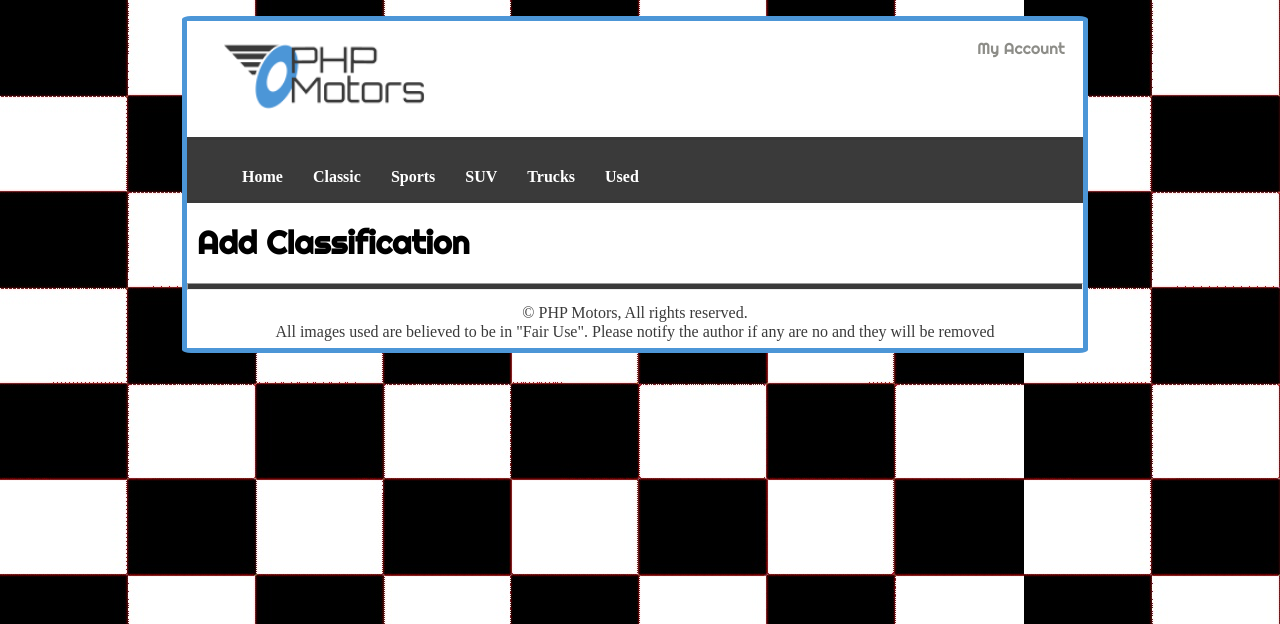
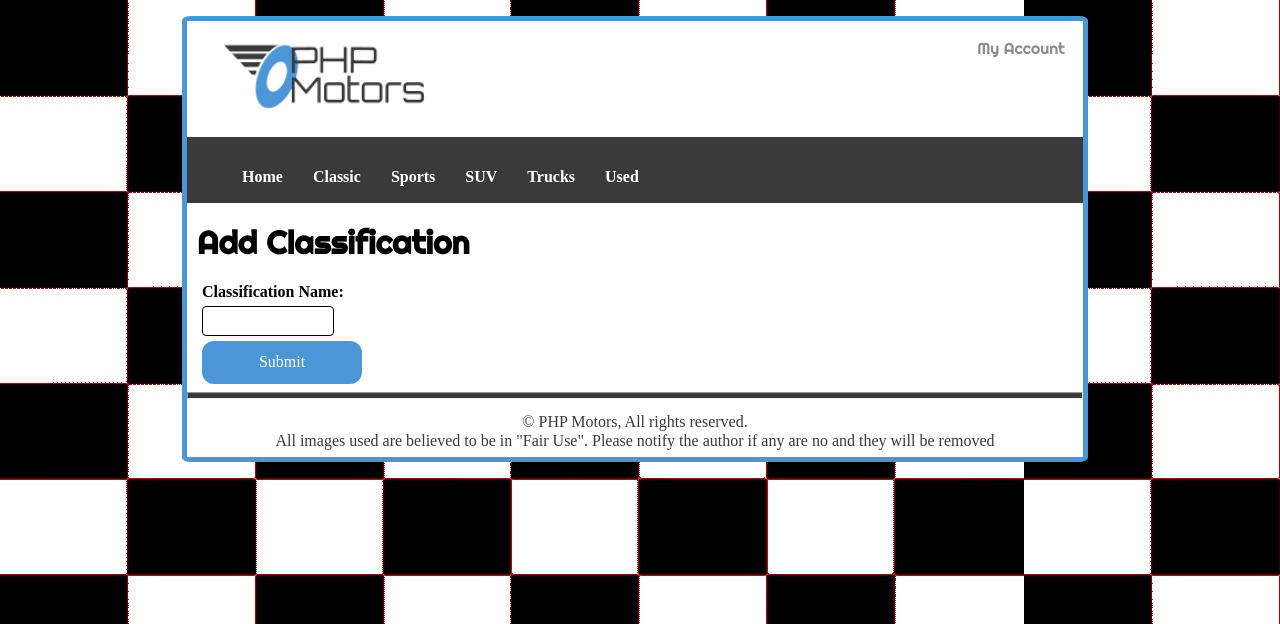
Before and after one commit to techmike12/htdocs, a PHP site: page /phpmotors/vehicles/index.php?action=addClass in a window 1280 px wide. Shown: the top 624 px of the page. Run offline with PHP 8.4, Linux system fonts and the light colour scheme; data comes from the database, SQL or seed files in the repository.

Commit message:
Enhancement 5

```diff
--- a/phpmotors/css/medium.css
+++ b/phpmotors/css/medium.css
@@ -52,4 +52,8 @@
     #background {
         background-image: url(/phpmotors/images/site/checkerboard.jpg);
     }
+
+    input[type=text], [type=password], select {
+        width: 15%;
+    }
 }
--- a/phpmotors/css/small.css
+++ b/phpmotors/css/small.css
@@ -179,46 +179,6 @@ h2 {
     height: 5px
 }
 
-/* Login/Registration Form*/
-#login {
-    background-repeat: no-repeat;
-    padding-left: 5px;
-    display: grid;
-    grid-template-columns: 1fr 3fr;
-}
-
-#login li{
-    list-style-type: none;
-    padding: .75rem 1.5rem;
-}
-
-#login label{
-    width: 100%;
-    max-width: 10rem;
-    padding: .75rem;
-    font-size: 1rem;
-    padding-right:10px;
-}
-
-form input.submitBtn {
-    display: block;
-    border: none;
-    background-color: #4c96d7;
-    color: white;
-    border-radius: 12px;
-    padding: .75rem 1.5rem;
-    width: 100%;
-    max-width: 10em;
-}
-
-form li input{
-    max-width: 10rem;
-}
-
-#needReg{
-    margin-left: 5rem;
-}
-
 /*Notification from controller about account creation*/
 .center{
     color: red;
@@ -236,6 +196,42 @@ form li input{
     margin-left: 2%;
 }
 
+#forms {
+    background-repeat: no-repeat;
+    padding-left: 15px;
+    display: grid;
+    grid-template-columns: 1fr;
+}
+
+#forms label {
+    font-weight: bold;
+}
+
+input[type=text], [type=password], select {
+    width: 35%;
+    padding: 5px 5px;
+    margin: 5px 0;
+    display: inline-block;
+    border: 1px solid black;
+    border-radius: 4px;
+    box-sizing: border-box;
+}
+
+form input.submitBtn {
+    display: block;
+    border: none;
+    background-color: #4c96d7;
+    color: white;
+    border-radius: 12px;
+    padding: .75rem 1.5rem;
+    width: 100%;
+    max-width: 10em;
+}
+
+#needReg{
+    margin-left: 1rem;
+}
+
 footer {
     height: 100px;
     width: 100%;
--- a/phpmotors/vehicles/index.php
+++ b/phpmotors/vehicles/index.php
@@ -10,7 +10,7 @@
 
     # Get the array of classifications
     $classifications = getClassifications();
-    # Test array
+    #Test array
     #var_dump($classifications);
     #    exit;
 
@@ -25,12 +25,18 @@
     #echo $navList;
     #    exit;
 
-    # variable to build a dynamic drop-down select list
-    $classificationList = getClassifications();
     # Get Array Length
     #Test array
     #var_dump($classifications);
     #    exit;
+
+    # Build Selction for Classifications
+    $classSelect = '<label for="classificationId">Classification :</label>';
+    $classSelect .= '<select name="classificationId" id="cars">';
+    foreach ($classifications as $classElement) {
+        $classSelect .= "<option value='$classElement[classificationId]'>$classElement[classificationName]</option>";
+    }
+    $classSelect .= '</select>';
 
     # Main Controller
     $action = filter_input(INPUT_POST, 'action');
@@ -41,16 +47,57 @@
     # Need to think of what this will look like
     switch ($action){
         case 'addC':
-            // Filter and store the data
-            // Check for missing data
-            // Send data to the model
-            // Check and report results
+            # Filter and store the data
+            $classificationName = filter_input(INPUT_POST, 'classificationName');
+            # Check for missing data
+            if(empty($classificationName)) {
+                $message = '<p class="center">Please provide information for all empty form fields.</p>';
+                include '../view/add-classification.php';
+                exit;
+            }
+            # Send data to the model
+            $addCoutcome = addClass($classificationName);
+            # Check and report results
+            if($addCoutcome === 1){
+                $message = "<p class='center'>Thanks for adding $classificationName.</p>";
+                include '../view/add-classification.php';
+                exit;
+               } else {
+                $message = "<p class='center'>Sorry $classificationName failed to add. Please try again.</p>";
+                include '../view/add-classification.php';
+                exit;
+               }
             break;
         case 'addV':
-            // Filter and store the data
-            // Check for missing data
-            // Send data to the model
-            // Check and report results
+            # Filter and store the data
+            $invMake = filter_input(INPUT_POST, 'invMake');
+            $invModel = filter_input(INPUT_POST, 'invModel');
+            $invDescription = filter_input(INPUT_POST, 'invDescription');
+            $invImage = filter_input(INPUT_POST, 'invImage');
+            $invThumbnail = filter_input(INPUT_POST, 'invThumbnail');
+            $invPrice = filter_input(INPUT_POST, 'invPrice');
+            $invStock = filter_input(INPUT_POST, 'invStock');
+            $invColor = filter_input(INPUT_POST, 'invColor');
+            $classificationId = filter_input(INPUT_POST, 'classificationId');
+
+            # Check for missing data
+            if(empty($invMake) || empty($invModel) || empty($invDescription) || empty($invPrice) || empty($invStock) || empty($invColor)) {
+                $message = '<p class="center">Please provide information for all empty form fields.</p>';
+                include '../view/add-vehicle.php';
+                exit;
+            }
+            # Send data to the model
+            $addVoutcome = addVehicle($invMake, $invModel, $invDescription, $invImage, $invThumbnail, $invPrice, $invStock, $invColor, $classificationId);
+            # Check and report results
+            if($addVoutcome === 1){
+                $message = "<p class='center'>Thanks for adding $invMake $invModel.</p>";
+                include '../view/add-vehicle.php';
+                exit;
+               } else {
+                $message = "<p class='center'>Sorry this failed to add. Please try again.</p>";
+                include '../view/add-vehicle.php';
+                exit;
+               }
             break;
         case 'addClass':
             include '../view/add-classification.php';
--- a/phpmotors/view/add-classification.php
+++ b/phpmotors/view/add-classification.php
@@ -29,7 +29,12 @@
         echo $message;
     }
     ?>
-    <!--Form for adding Classification-->
+    <form id="forms" method="post" action="/phpmotors/vehicles/index.php">
+        <label for="classificationName">Classification Name:</label>
+        <input type="text" id="classificationName" name="classificationName">
+        <input type="submit" name="submit" id="register-submit" value="Submit" class="submitBtn">
+        <input type="hidden" name="action" value="addC">
+    </form>
     <hr id="break">
     <footer>
         <?php require $_SERVER['DOCUMENT_ROOT'] . '/phpmotors/common/footer.php'; ?>
```
Also changed, not shown: phpmotors/model/vehicles-model.php (+15 -16 lines), phpmotors/view/add-vehicle.php (+29 -1 lines), phpmotors/view/login.php (+7 -14 lines), phpmotors/view/registration.php (+4 -13 lines).
